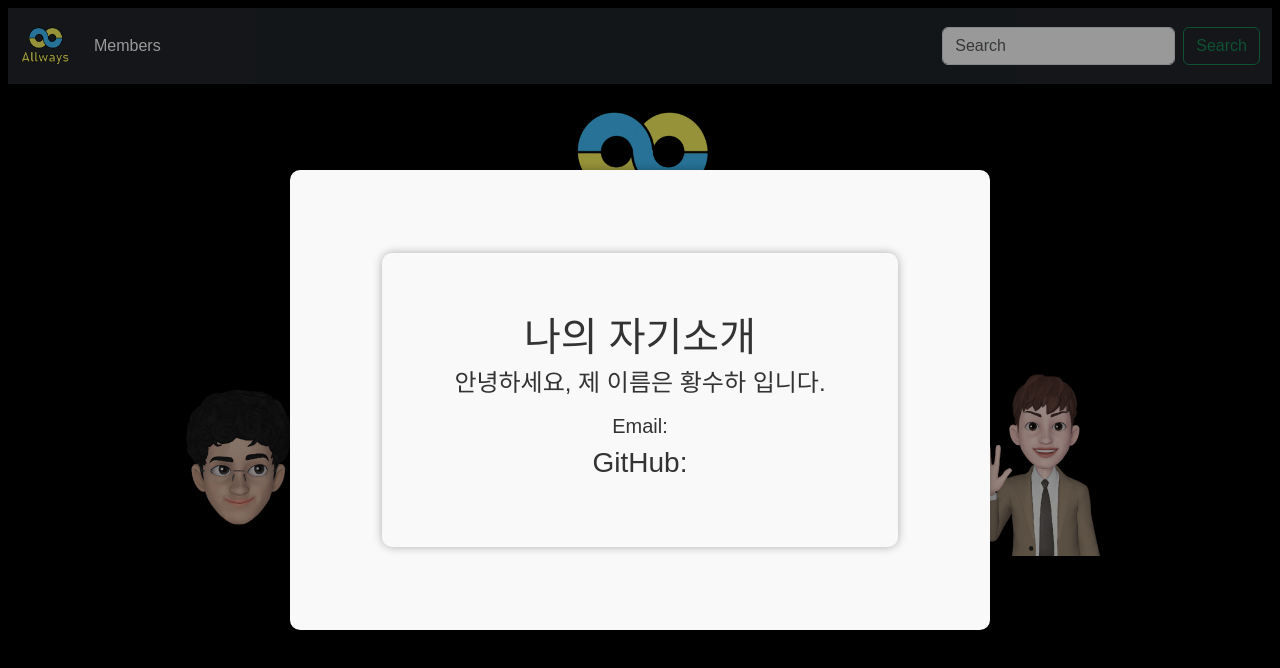
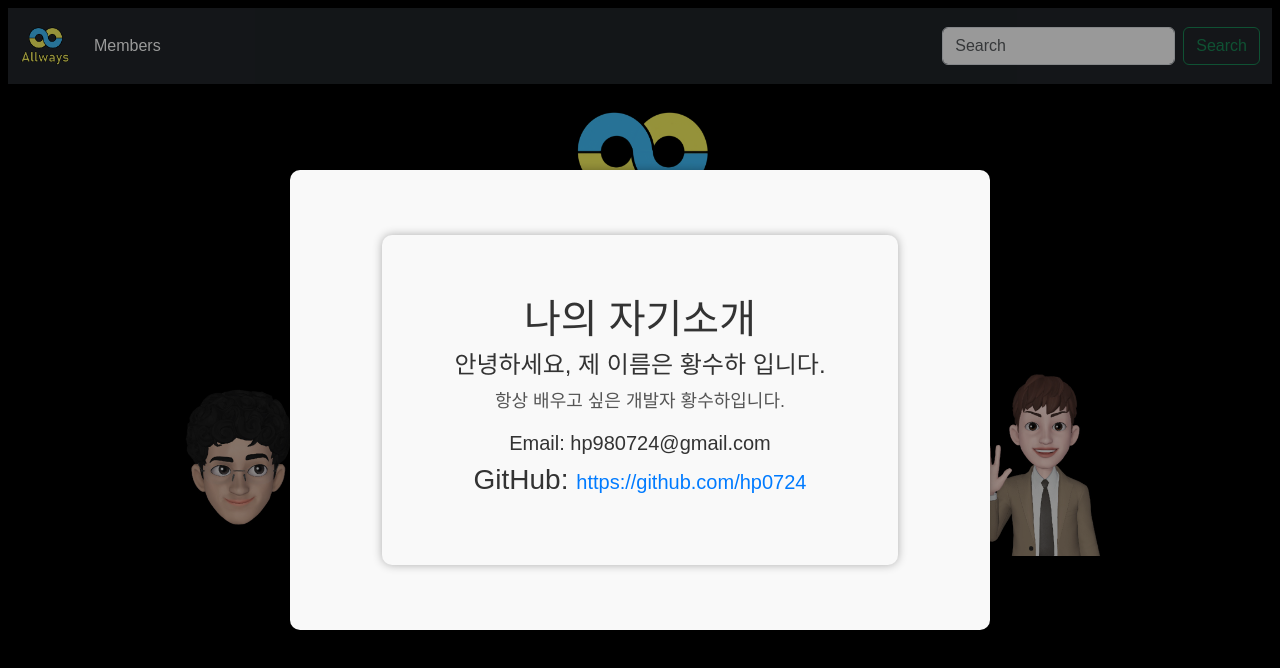
Before and after one commit to KEA-Allways/Team-Page, a React (Create React App) app: page / in a window 1280 px wide. Both pictures are taken after a click on the picture 240 px from the left and 456 px from the top of the page. Shown: the top 668 px of the page. Built offline with nearby package versions, Linux system fonts and the light colour scheme.

Commit message:
Feat:자기 소개 추가

```diff
--- a/src/pages/ModalContent.js
+++ b/src/pages/ModalContent.js
@@ -45,9 +45,9 @@ function ModalContent({ modalType, closeModal }) {
 
         case 'suha':
             name = "황수하";
-            self_introduce = "";
-            email = "";
-            github_link = "";
+            self_introduce = "항상 배우고 싶은 개발자 황수하입니다.";
+            email = "hp980724@gmail.com";
+            github_link = "https://github.com/hp0724";
             break;
 
         case 'sungjun':
```
